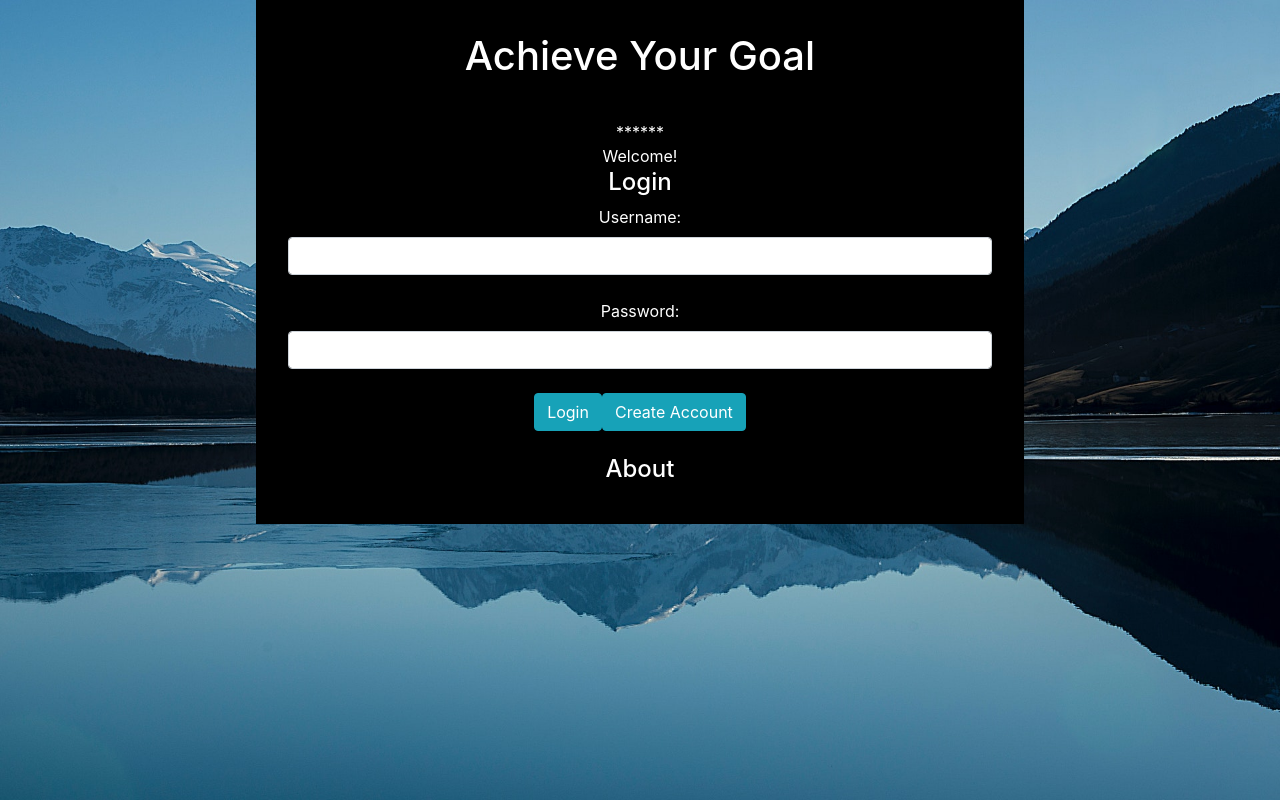
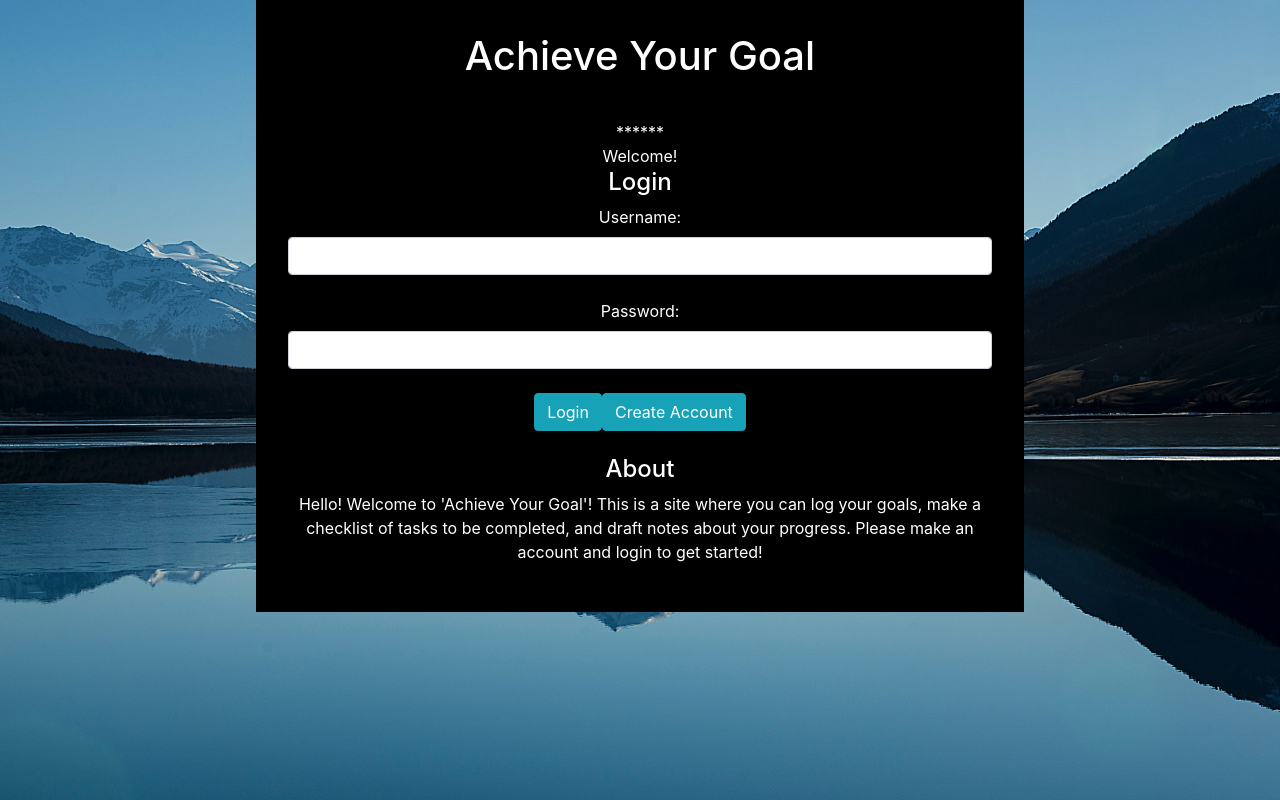
Before and after one commit to melodeenae5/goals-fe, a React (Create React App) app: page / in a window 1280 px wide. Built offline with nearby package versions, Linux system fonts and the light colour scheme.

Commit message:
finished about component

```diff
--- a/src/components/About.js
+++ b/src/components/About.js
@@ -4,6 +4,11 @@ const About = () => {
 	return (
 		<div>
 			<h4>About</h4>
+			<p>
+				Hello! Welcome to 'Achieve Your Goal'! This is a site where you can log
+				your goals, make a checklist of tasks to be completed, and draft notes
+				about your progress. Please make an account and login to get started!{' '}
+			</p>
 		</div>
 	);
 };
```
Also changed, not shown: 1 other file (tests, documents, lock files or other folders).
